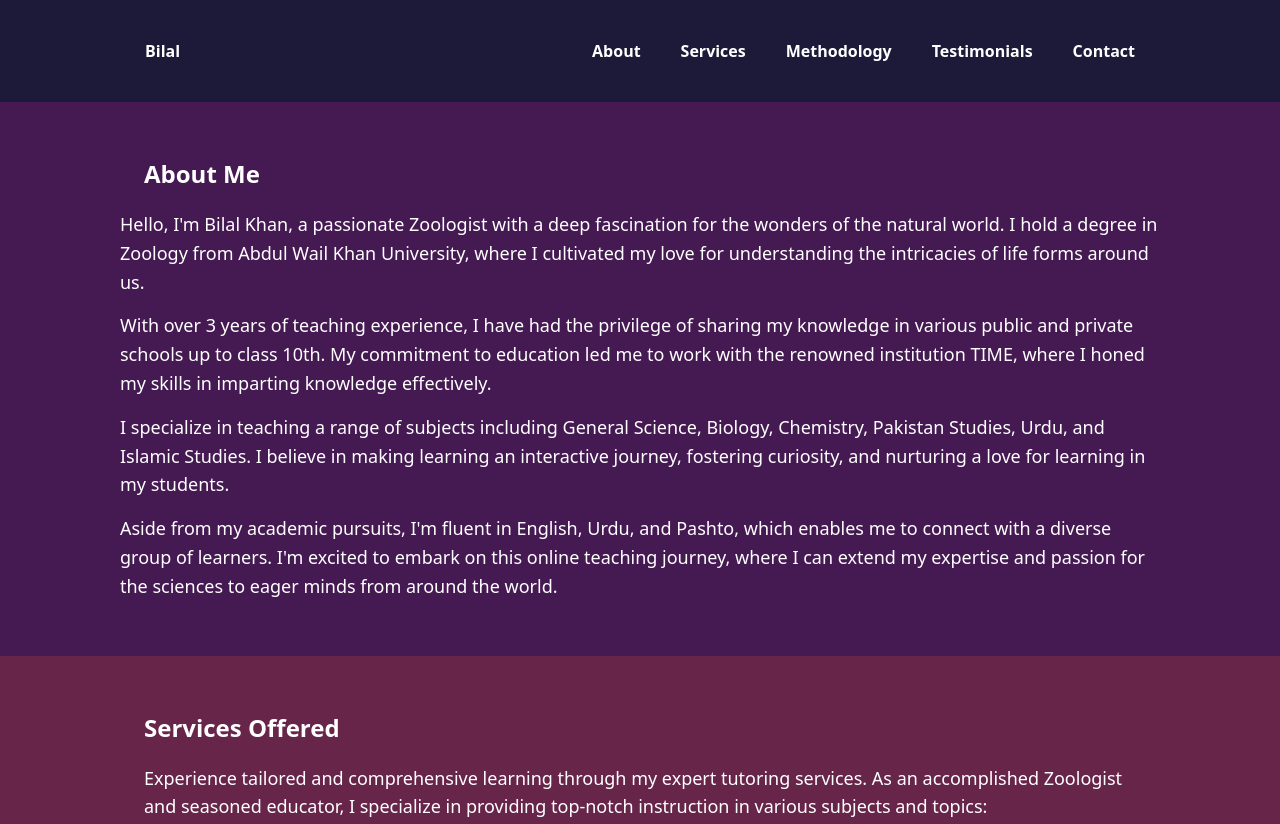
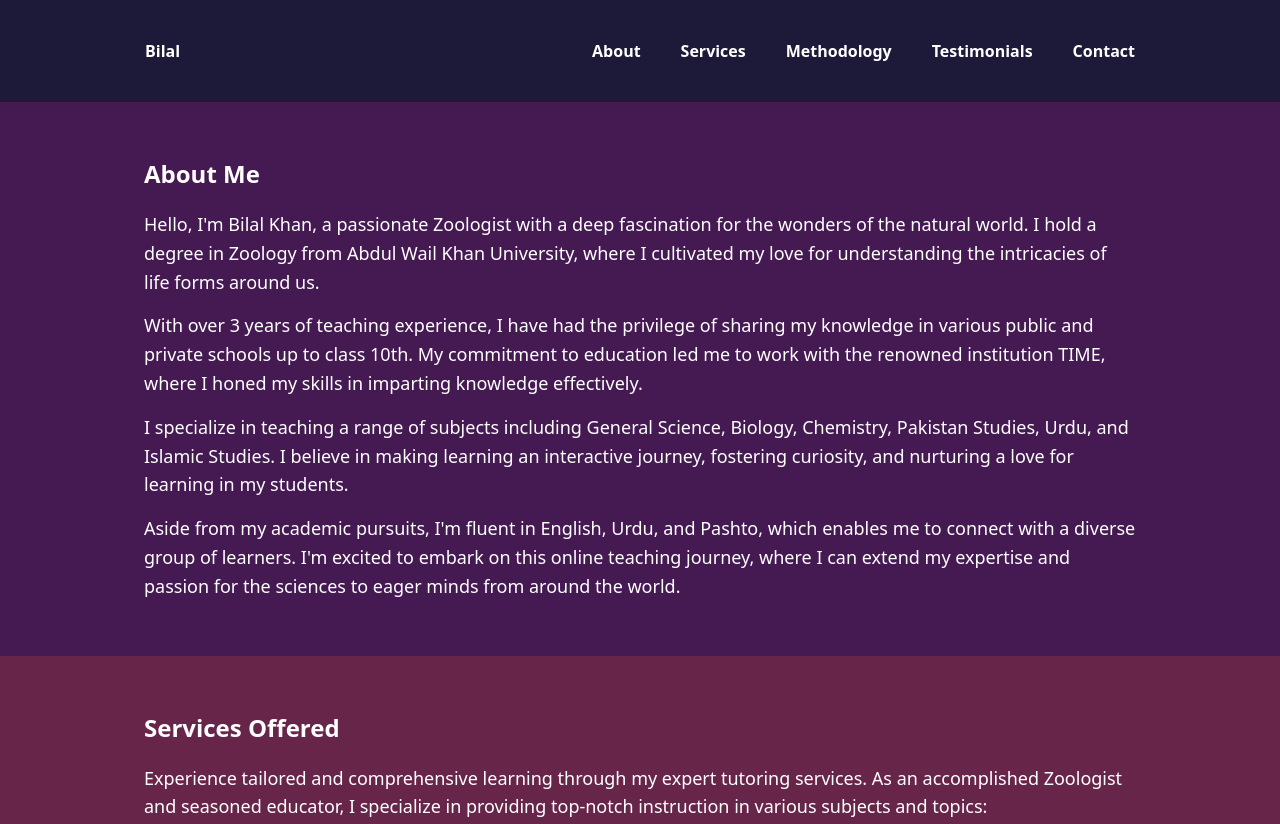
Before and after one commit to aziz6292/hire-bilal, a plain HTML site: page index.html in a window 1280 px wide. Shown: the top 824 px of the page. Drawn offline with Linux system fonts and the light colour scheme.

Commit message:
Update style.css

```diff
--- a/style.css
+++ b/style.css
@@ -84,7 +84,7 @@ p {
   font-size: 18px;
   line-height: 1.6;
   margin-bottom: 15px;
-  margin: 15px 100px;
+
 }
 
 #about ul {
```
